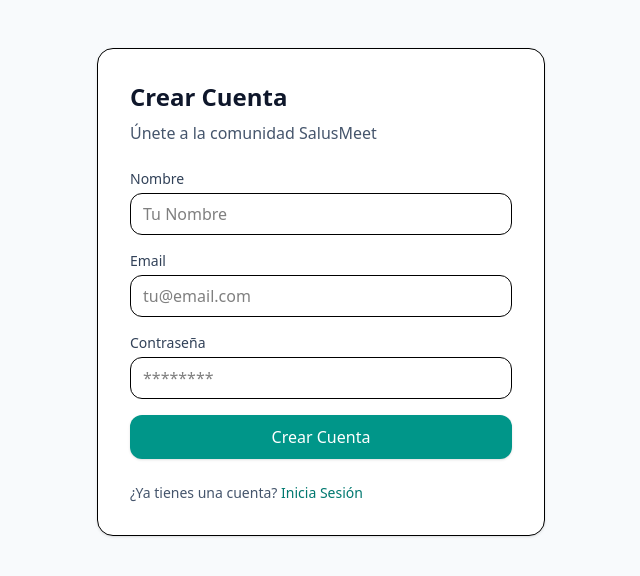
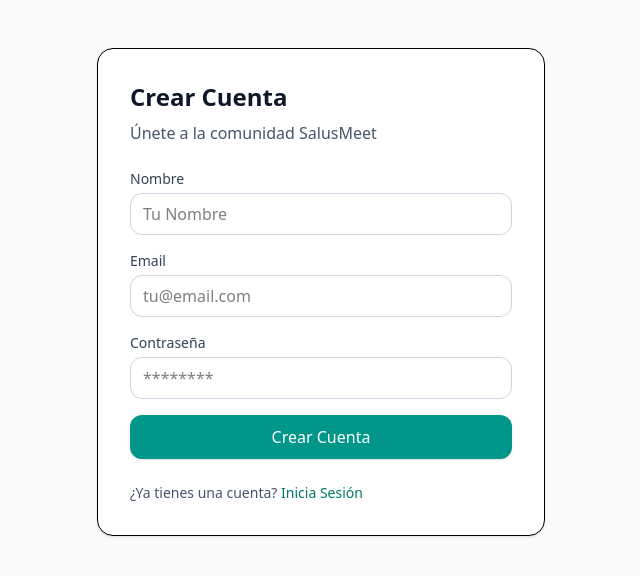
Before and after one commit to JMCG84/salusmeet, a Vue app: page /register in a window 1280 px wide. Shown: the top 576 px of the page, without its empty margins (319-959 px from the left). Built offline with nearby package versions, Linux system fonts and the light colour scheme.

Commit message:
style: add dynamic error borders to register inputs

```diff
--- a/src/pages/Register.vue
+++ b/src/pages/Register.vue
@@ -15,6 +15,9 @@
   email: "",
   password: "",
 });
+
+const inputBaseClasses =
+  "mt-1 w-full rounded-xl border px-3 py-2 outline-none focus:ring-2 transition";
 
 //Helpers para mantener código limpio
 function clearErrors() {
@@ -63,7 +66,12 @@
             <input
               v-model="form.name"
               type="text"
-              class="mt-1 w-full rounded-xl border px-3 py-2 outline-none focus:ring-2 focus:ring-teal-500"
+              :class="[
+                inputBaseClasses,
+                errors.name
+                  ? 'border-red-500 focus:ring-red-500'
+                  : 'border-slate-300 focus:ring-teal-500',
+              ]"
               placeholder="Tu Nombre" />
             <p v-if="errors.name" class="mt-1 text-sm text-red-600">
               {{ errors.name }}
@@ -77,6 +85,12 @@
             <input
               v-model="form.email"
               type="email"
+              :class="[
+                inputBaseClasses,
+                errors.email
+                  ? 'border-red-500 focus:ring-red-500'
+                  : 'border-slate-300 focus:ring-teal-500',
+              ]"
               class="mt-1 w-full rounded-xl border px-3 py-2 outline-none focus:ring-2 focus:ring-teal-500"
               placeholder="tu@email.com" />
             <p v-if="errors.email" class="mt-1 text-sm text-red-600">
@@ -90,7 +104,12 @@
             <input
               v-model="form.password"
               type="password"
-              class="mt-1 w-full rounded-xl border px-3 py-2 outline-none focus:ring-2 focus:ring-teal-500"
+              :class="[
+                inputBaseClasses,
+                errors.password
+                  ? 'border-red-500 focus:ring-red-500'
+                  : 'border-slate-300 focus:ring-teal-500',
+              ]"
               placeholder="********" />
             <p v-if="errors.password" class="mt-1 text-sm text-red-600">
               {{ errors.password }}
```
